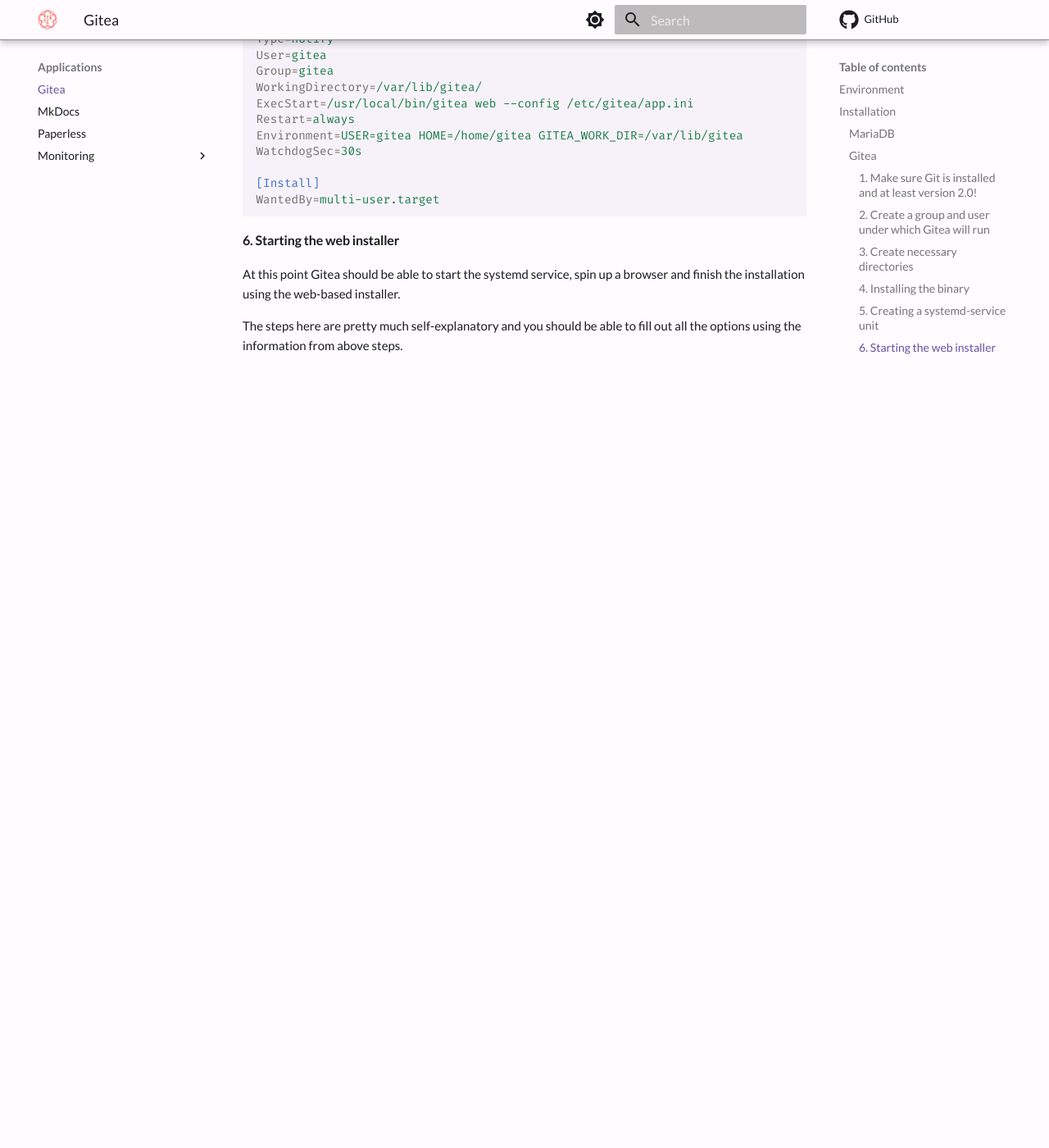
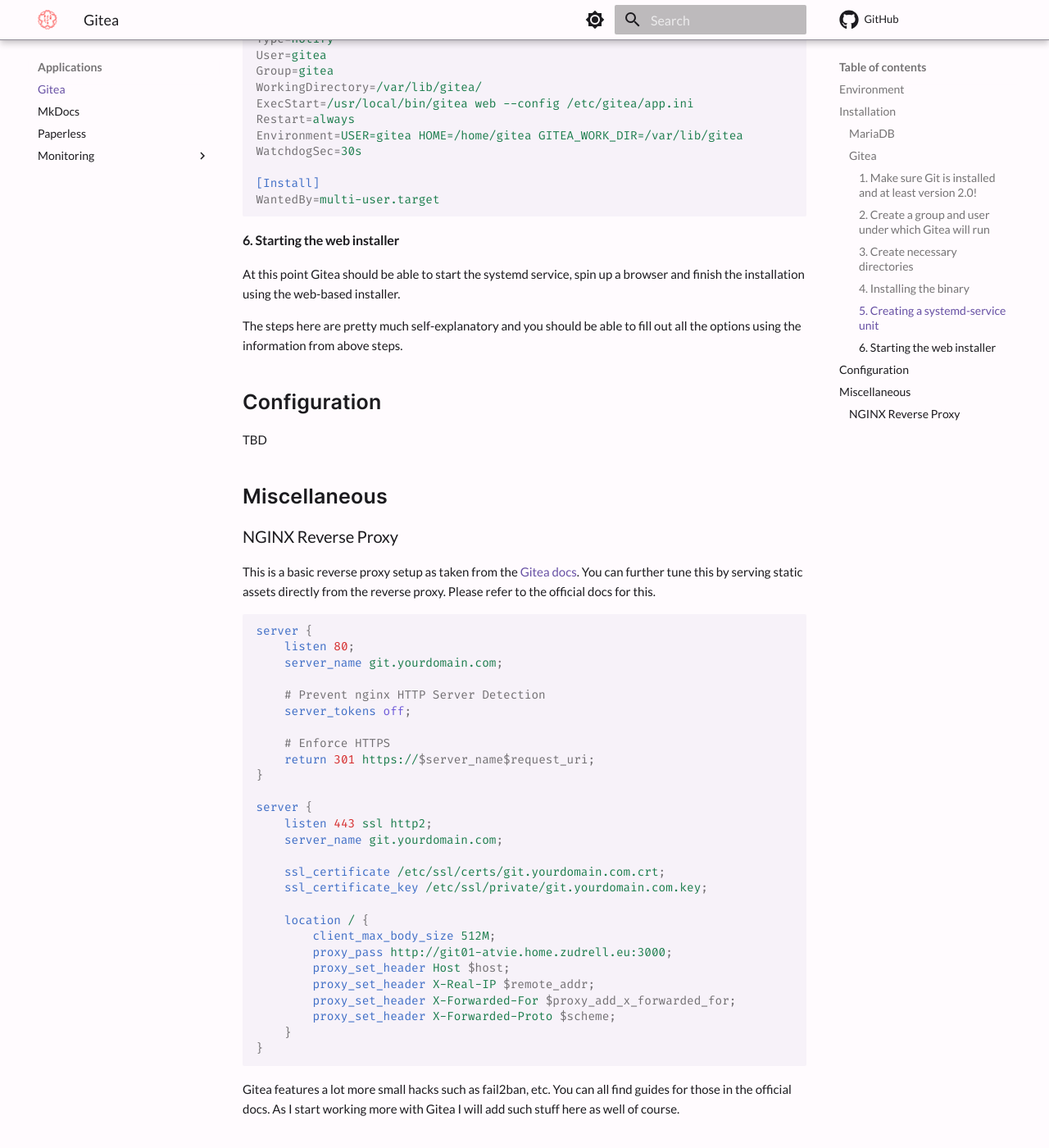
Before and after one commit to jakobzudrell/wiki, an MkDocs documentation site: the page built from docs/applications/gitea.md, in a window 1280 px wide and 1400 px high, scrolled down 3068 px. Shown: the whole window at 82% size. Built offline with MkDocs 1.6.1 and Material for MkDocs 9.7.7, drawn with Linux system fonts in a browser that asks for light colours; comment, search, counter and statistics services are not loaded; before the commit the page ends 3593 px from its top, so only the background shows below that.

Commit message:
add nginx reverse proxy

````diff
--- a/docs/applications/gitea.md
+++ b/docs/applications/gitea.md
@@ -124,3 +124,42 @@ WantedBy=multi-user.target
 At this point Gitea should be able to start the systemd service, spin up a browser and finish the installation using the web-based installer.
 
 The steps here are pretty much self-explanatory and you should be able to fill out all the options using the information from above steps.
+
+
+## Configuration
+TBD
+
+## Miscellaneous
+### NGINX Reverse Proxy
+This is a basic reverse proxy setup as taken from the [Gitea docs](https://docs.gitea.com/administration/reverse-proxies). You can further tune this by serving static assets directly from the reverse proxy. Please refer to the official docs for this.
+```nginx
+server {
+    listen 80;
+    server_name git.yourdomain.com;
+
+    # Prevent nginx HTTP Server Detection
+    server_tokens off;
+
+    # Enforce HTTPS
+    return 301 https://$server_name$request_uri;
+}
+
+server {
+    listen 443 ssl http2;
+    server_name git.yourdomain.com;
+
+    ssl_certificate /etc/ssl/certs/git.yourdomain.com.crt;
+    ssl_certificate_key /etc/ssl/private/git.yourdomain.com.key;
+
+    location / {
+        client_max_body_size 512M;
+        proxy_pass http://git01-atvie.home.zudrell.eu:3000;
+        proxy_set_header Host $host;
+        proxy_set_header X-Real-IP $remote_addr;
+        proxy_set_header X-Forwarded-For $proxy_add_x_forwarded_for;
+        proxy_set_header X-Forwarded-Proto $scheme;
+    }
+}
+```
+
+Gitea features a lot more small hacks such as fail2ban, etc. You can all find guides for those in the official docs. As I start working more with Gitea I will add such stuff here as well of course.
````
